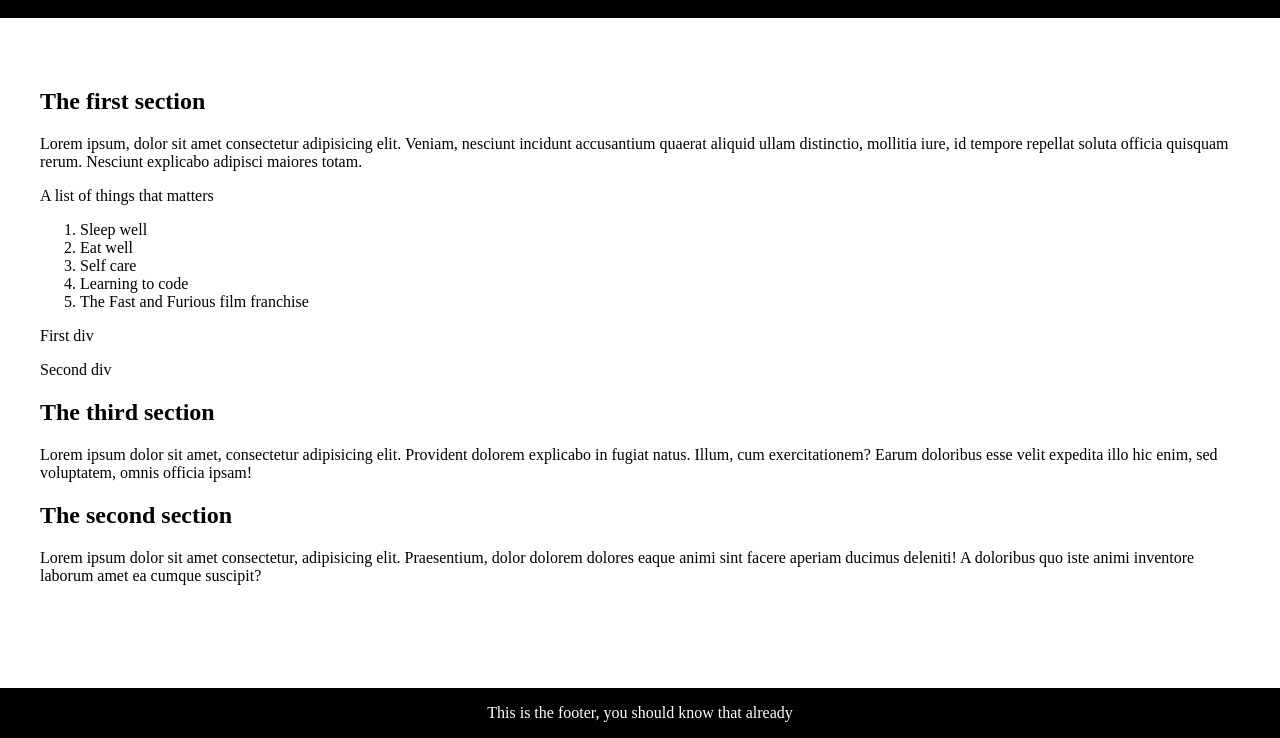
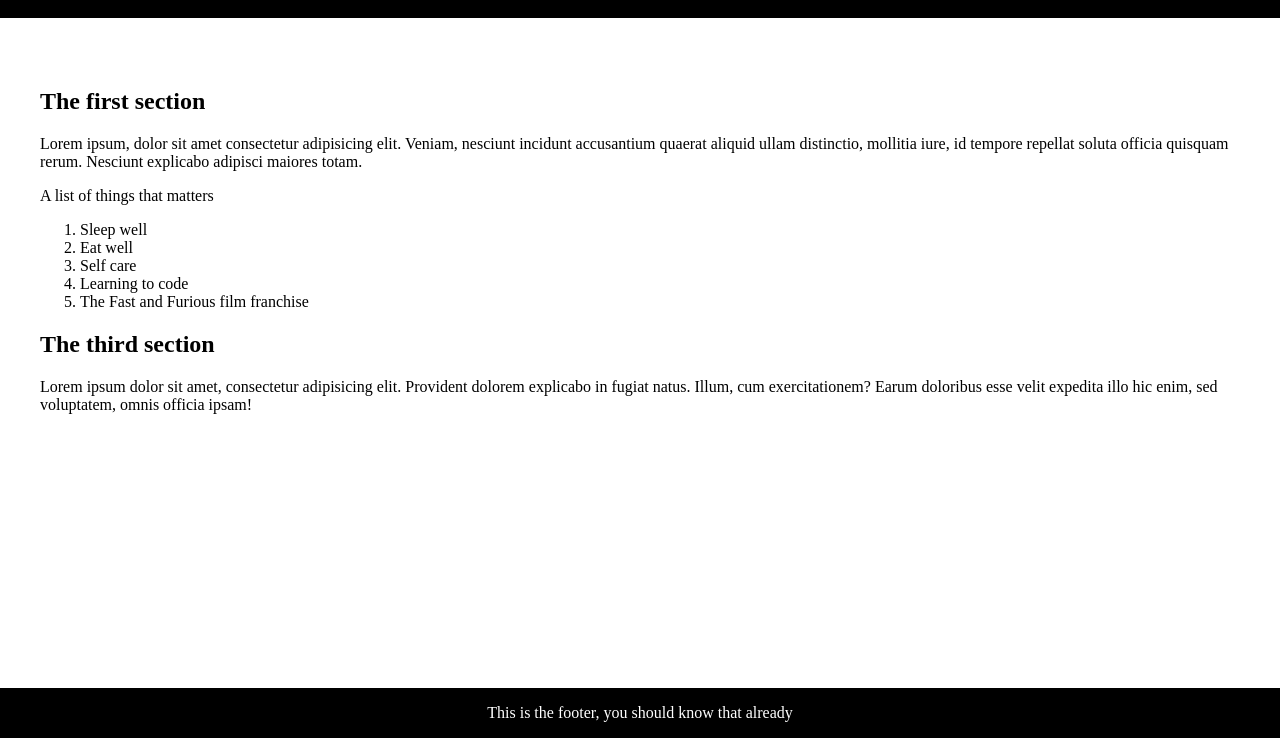
Before and after one commit to Ndaymo/DOM-Exploration, a plain HTML site: page 4.Navigate/index.html in a window 1280 px wide. Shown: the part 62-800 px from the top of the page. Drawn offline with Linux system fonts and the light colour scheme.

Commit message:
Delete last section of DOM

```diff
--- a/4.Navigate/script.js
+++ b/4.Navigate/script.js
@@ -11,17 +11,64 @@
 // const ordered = document.querySelector('ol');
 // console.log(ordered.children.innerText);
 
+//-------------- Make the first child a parent of the second child a
 
-const sectionElement = document.querySelector('.trying');
-const children = sectionElement.children;
+// const sectionElement = document.querySelector('.trying');
+// const children = sectionElement.children;
 
-// Convert the children collection to an array
-const childrenArray = Array.from(children);
+// // Convert the children collection to an array
+// const childrenArray = Array.from(children);
 
-// Console log the children array
-console.log(childrenArray);
+// // Console log the children array
+// console.log(childrenArray);
 
-const firstChildElement = sectionElement.children[0];
-const secondChildElement = sectionElement.children[1];
-firstChildElement.appendChild(secondChildElement);
-console.log(firstChildElement.innerText);
+// const firstChildElement = sectionElement.children[0];
+// const secondChildElement = sectionElement.children[1];
+// firstChildElement.appendChild(secondChildElement);
+// console.log(firstChildElement.innerText);
+
+
+//------------------Select the last child of the <ol> tag and put it at the beginning of the list
+
+// const orderedList = document.querySelector('ol');
+// const lastChild = orderedList.lastChild;
+// const children = orderedList.innerText;
+// const childrenArray = Array.from(children);
+// console.log(childrenArray);
+
+// // Get the last child of the <ol> tag
+// const lastChildElement = document.querySelector('ol li:last-child');
+
+
+// // Remove the last child from the <ol> tag
+// lastChildElement.parentNode.removeChild(lastChildElement);
+
+// // Insert the last child at the beginning of the <ol> tag
+// document.querySelector('ol').insertBefore(lastChildElement, document.querySelector('ol li:first-child'));
+// console.log(lastChildElement);
+
+
+//---------------Move the <h2> of the third section in the second one and vice-versa
+
+// const mainElement = document.querySelector('main');
+
+// // Get the second section element
+// const secondSectionElement = mainElement.querySelector('section:nth-child(2)');
+
+// // Get the second section heading element
+// const secondSectionHeadingElement = secondSectionElement.querySelector('h2');
+
+// // Get the third section heading element
+// const thirdSectionHeadingElement = mainElement.querySelector('section:last-child h2');
+
+// // Swap the heading elements
+// mainElement.querySelector('section:nth-child(2)').appendChild(thirdSectionHeadingElement);
+// mainElement.querySelector('section:last-child').appendChild(secondSectionHeadingElement);
+
+
+//-------------Delete the last section from the DOM, we don't need it anyways
+
+const lastSectionElement = document.querySelector('section:last-child');
+
+// Remove the last section element from its parent element
+lastSectionElement.parentElement.removeChild(lastSectionElement);
```
Also changed, not shown: 4.Navigate/index.html (+2 -2 lines).
